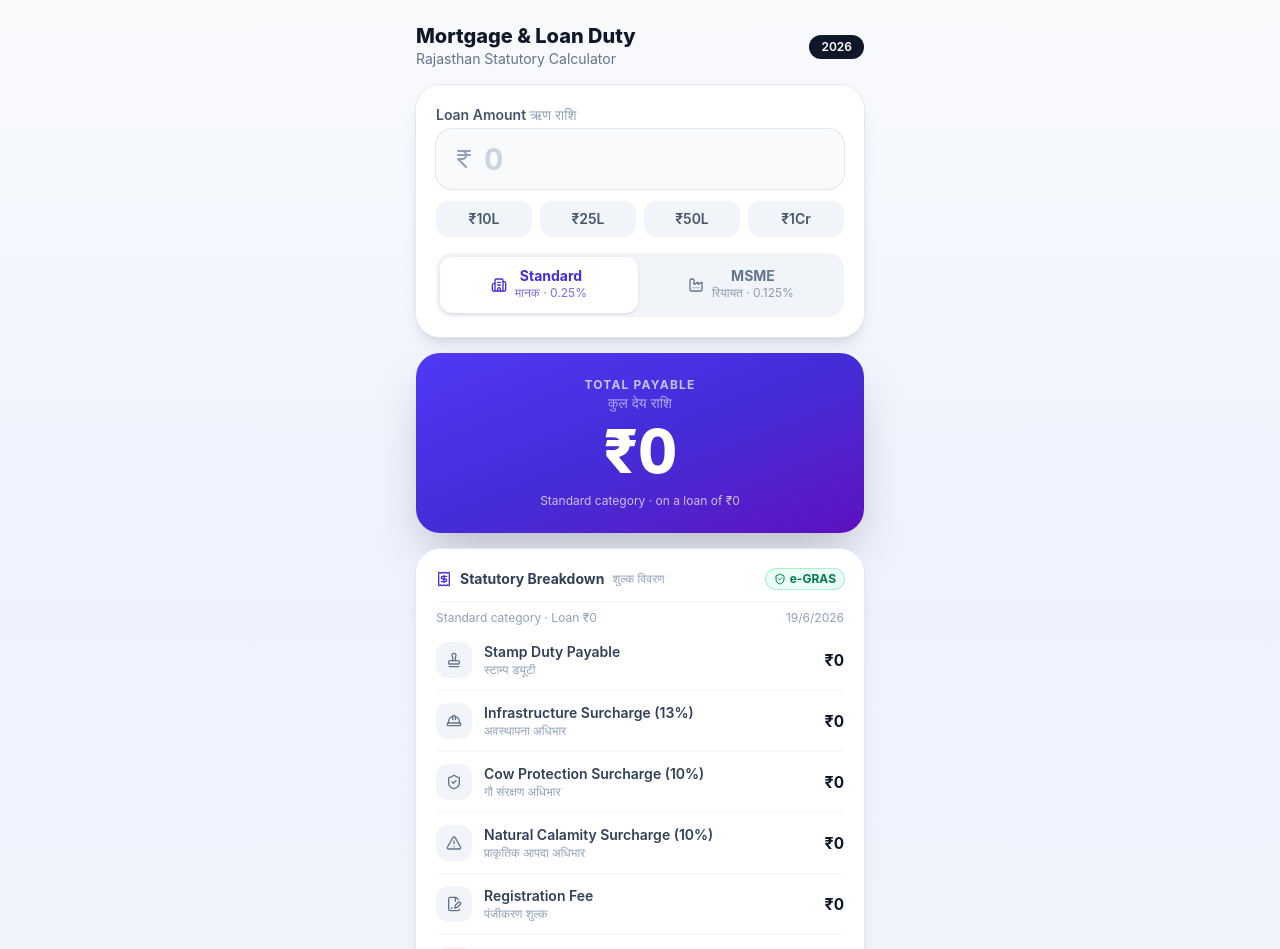
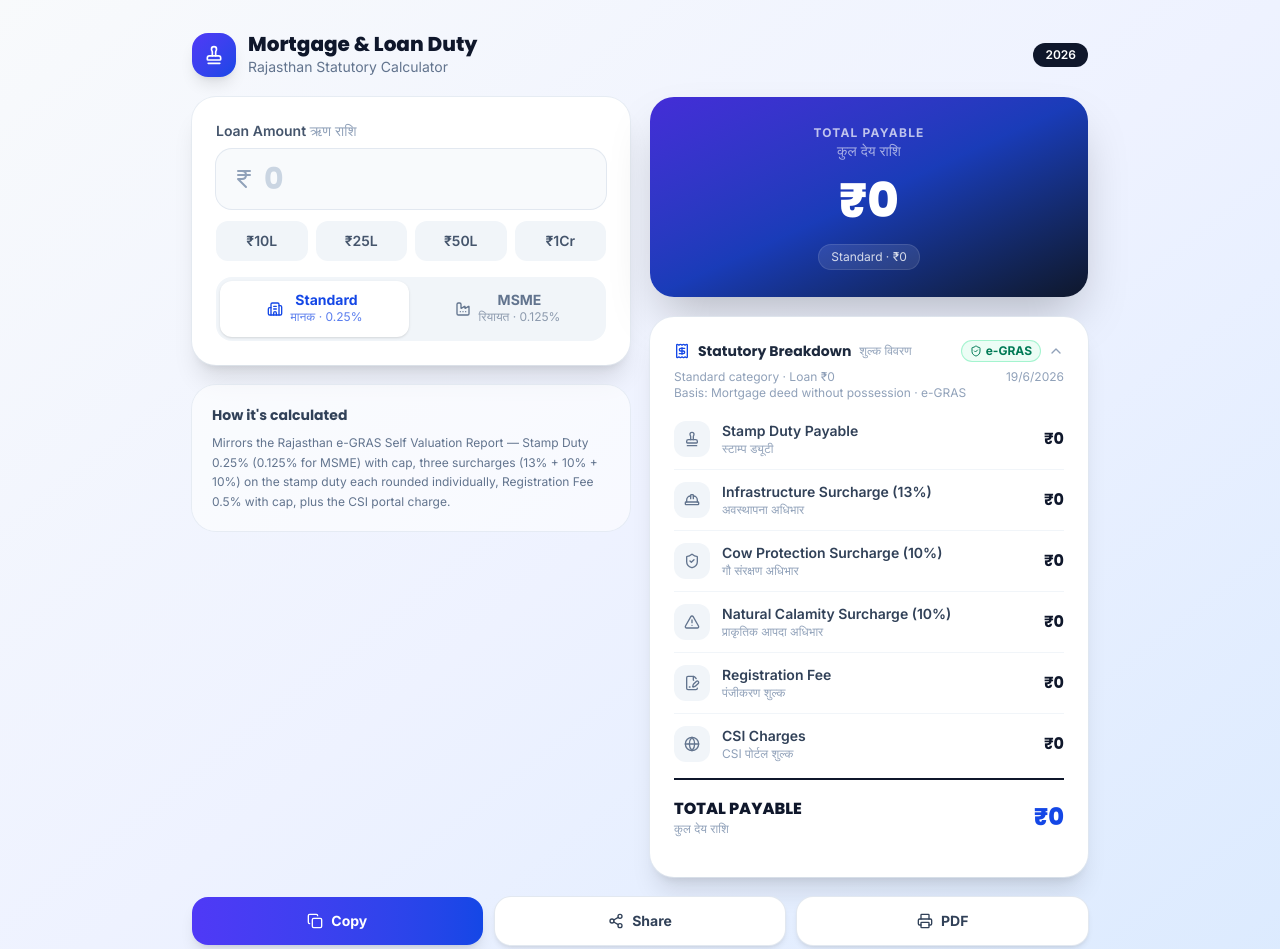
Before and after one commit to mglabs1012/mortgage-duty-app, a React (Vite) app: page / in a window 1280 px wide. Shown: the top 949 px of the page. Built offline with nearby package versions, Linux system fonts and the light colour scheme.

Commit message:
Updated UI

```diff
--- a/src/App.tsx
+++ b/src/App.tsx
@@ -13,11 +13,17 @@ import {
   Share2,
   Printer,
   ShieldCheck,
+  ChevronDown,
+  Copy,
+  Check,
 } from "lucide-react";
 
 // ============================================================
 //  CONFIG — edit these if your SRO / document type differs.
-//  Changing a value here updates the whole app; no logic edits.
+//  VERIFIED against the Rajasthan e-GRAS Self Valuation Report
+//  dated 18-06-2026, SRO AJMER-II, "Mortgage deed without
+//  possession" (Urban): Applicable Value Rs.14,25,000 ->
+//  SD 3,563 + Surcharge 1,175 + RF 7,125 + CSI 500 = Rs.12,363.
 // ============================================================
 const CSI_CHARGE = 500; // CSI portal charge for mortgage deeds (per e-GRAS receipt)
 const CSI_MIN_LOAN = 50000; // CSI applies only when loan amount exceeds this
@@ -54,25 +60,27 @@ type LedgerRowProps = {
 
 function LedgerRow({ icon: Icon, label, hindi, value, capped }: LedgerRowProps) {
   return (
-    <div className="flex items-center justify-between border-b border-slate-100 py-3">
+    <div className="flex items-center justify-between gap-2 border-b border-slate-100 py-3 last:border-b-0">
       <div className="flex min-w-0 items-center gap-3">
-        <div className="flex h-9 w-9 shrink-0 items-center justify-center rounded-xl bg-slate-100">
-          <Icon className="h-4 w-4 text-slate-500" />
+        <div className="flex h-9 w-9 shrink-0 items-center justify-center rounded-xl bg-slate-100 text-slate-500">
+          <Icon className="h-4 w-4" />
         </div>
         <div className="min-w-0">
-          <div className="flex flex-wrap items-center gap-2">
-            <span className="text-sm font-semibold text-slate-700">{label}</span>
+          <div className="flex flex-wrap items-center gap-1.5">
+            <span className="font-inter text-sm font-semibold text-slate-700">
+              {label}
+            </span>
             {capped && (
-              <span className="inline-flex items-center gap-1 rounded-full bg-amber-100 px-2 py-0.5 text-xs font-bold text-amber-700 ring-1 ring-amber-200">
+              <span className="inline-flex items-center gap-1 rounded-full bg-amber-100 px-1.5 py-0.5 text-xs font-bold text-amber-700 ring-1 ring-amber-200">
                 <AlertTriangle className="h-3 w-3" />
                 Max Cap
               </span>
             )}
           </div>
-          <span className="block text-xs text-slate-400">{hindi}</span>
+          <span className="block font-inter text-xs text-slate-400">{hindi}</span>
         </div>
       </div>
-      <span className="shrink-0 pl-2 text-base font-bold tabular-nums text-slate-900">
+      <span className="shrink-0 font-poppins text-sm font-bold tabular-nums text-slate-900 sm:text-base">
         {inr(value)}
       </span>
     </div>
@@ -83,6 +91,7 @@ export default function App() {
   const [raw, setRaw] = useState<string>("");
   const [category, setCategory] = useState<"Standard" | "MSME">("Standard");
   const [copied, setCopied] = useState<boolean>(false);
+  const [open, setOpen] = useState<boolean>(true);
 
   const loanAmount = Number(raw || 0);
   const isMsme = category === "MSME";
@@ -94,7 +103,6 @@ export default function App() {
   const stampCapped = rawStamp > stampCap;
   const stampDuty = Math.round(Math.min(rawStamp, stampCap));
 
-  // Each surcharge rounded individually (matches portal exactly)
   const infraSurcharge = Math.round(stampDuty * SURCHARGE_RATES.infrastructure);
   const cowSurcharge = Math.round(stampDuty * SURCHARGE_RATES.cowProtection);
   const calamitySurcharge = Math.round(stampDuty * SURCHARGE_RATES.naturalCalamity);
@@ -109,12 +117,6 @@ export default function App() {
   const grandTotal =
     stampDuty + infraSurcharge + cowSurcharge + calamitySurcharge + regFee + csi;
 
-  // Scale the giant total so it never overflows
-  const totalStr = inr(grandTotal);
-  let totalCls = "text-6xl";
-  if (totalStr.length >= 11) totalCls = "text-4xl";
-  else if (totalStr.length >= 9) totalCls = "text-5xl";
-
   const onChange = (e: React.ChangeEvent<HTMLInputElement>) => {
     const digits = e.target.value.replace(/[^0-9]/g, "").slice(0, 12);
     setRaw(digits);
@@ -127,10 +129,11 @@ export default function App() {
     { label: "₹1Cr", v: "10000000" },
   ];
 
+  // Deep-navy hero gradient; emerald variant for MSME
   const totalGrad = isMsme
-    ? "from-emerald-600 via-emerald-700 to-teal-800"
-    : "from-indigo-600 via-indigo-700 to-violet-800";
-  const accentText = isMsme ? "text-emerald-700" : "text-indigo-700";
+    ? "from-emerald-700 via-teal-800 to-slate-900"
+    : "from-indigo-700 via-blue-800 to-slate-900";
+  const accentText = isMsme ? "text-emerald-700" : "text-blue-700";
   const today = new Date().toLocaleDateString("en-IN");
 
   const buildSummary = () =>
@@ -151,6 +154,20 @@ export default function App() {
       `Matches Rajasthan e-GRAS calculation (for guidance).`,
     ].join("\n");
 
+  const flashCopied = () => {
+    setCopied(true);
+    setTimeout(() => setCopied(false), 1800);
+  };
+
+  const handleCopy = async () => {
+    try {
+      await navigator.clipboard.writeText(buildSummary());
+      flashCopied();
+    } catch {
+      /* clipboard unavailable */
+    }
+  };
+
   const handleShare = async () => {
     const text = buildSummary();
     try {
@@ -162,13 +179,11 @@ export default function App() {
         return;
       }
       await navigator.clipboard.writeText(text);
-      setCopied(true);
-      setTimeout(() => setCopied(false), 1800);
+      flashCopied();
     } catch {
       try {
         await navigator.clipboard.writeText(text);
-        setCopied(true);
-        setTimeout(() => setCopied(false), 1800);
+        flashCopied();
       } catch {
         /* user cancelled */
       }
@@ -177,71 +192,86 @@ export default function App() {
 
   const handlePrint = () => window.print();
 
+  const actionBase =
+    "flex items-center justify-center gap-2 rounded-2xl py-3.5 font-inter text-sm font-bold transition active:scale-95";
+
   return (
     <div
       id="app-bg"
-      className="min-h-screen w-full bg-gradient-to-b from-slate-50 via-indigo-50 to-slate-100 px-4 py-6"
+      className="font-inter min-h-screen w-full bg-gradient-to-br from-slate-50 via-indigo-50 to-blue-100 px-4 py-6 sm:px-6 sm:py-8"
     >
-      {/* Print rules: only the receipt prints, on clean white. */}
       <style>{`
+        @import url('https://fonts.googleapis.com/css2?family=Inter:wght@400;500;600;700&family=Poppins:wght@500;600;700;800&display=swap');
+        .font-inter { font-family: 'Inter', ui-sans-serif, system-ui, sans-serif; }
+        .font-poppins { font-family: 'Poppins', ui-sans-serif, system-ui, sans-serif; }
         @media print {
           .no-print { display: none !important; }
+          .breakdown-rows { display: block !important; }
           #app-bg { background: #ffffff !important; padding: 0 !important; }
           #receipt { box-shadow: none !important; border: 1px solid #e2e8f0; }
           @page { margin: 14mm; }
         }
       `}</style>
 
-      <div className="mx-auto flex w-full max-w-md flex-col gap-4">
+      <div className="mx-auto flex w-full max-w-md flex-col gap-5 lg:max-w-4xl">
         {/* Header */}
-        <div className="no-print flex items-center justify-between">
+        <header className="no-print flex items-center justify-between">
+          <div className="flex items-center gap-3">
+            <div className="flex h-11 w-11 items-center justify-center rounded-2xl bg-gradient-to-br from-indigo-600 to-blue-700 text-white shadow-lg">
+              <Stamp className="h-5 w-5" />
+            </div>
             <div>
-            <h1 className="text-xl font-extrabold leading-tight text-slate-900">
+              <h1 className="font-poppins text-lg font-extrabold leading-tight text-slate-900 sm:text-xl">
                 Mortgage &amp; Loan Duty
               </h1>
-            <p className="text-sm text-slate-500">Rajasthan Statutory Calculator</p>
+              <p className="font-inter text-xs text-slate-500 sm:text-sm">
+                Rajasthan Statutory Calculator
+              </p>
             </div>
-          <span className="rounded-full bg-slate-900 px-3 py-1 text-xs font-semibold text-white">
+          </div>
+          <span className="rounded-full bg-slate-900 px-3 py-1 font-inter text-xs font-semibold text-white">
             2026
           </span>
-        </div>
+        </header>
 
-        {/* TOP ZONE — Inputs */}
-        <div className="no-print rounded-3xl bg-white p-5 shadow-lg ring-1 ring-slate-200">
-          <div className="mb-1 flex items-center justify-between">
-            <label className="text-sm font-semibold text-slate-600">
+        {/* Responsive layout: control column + results column on lg */}
+        <div className="grid gap-5 lg:grid-cols-2 lg:items-start">
+          {/* LEFT — controls */}
+          <div className="flex flex-col gap-5">
+            <section className="no-print rounded-3xl bg-white p-5 shadow-xl ring-1 ring-slate-200/70 sm:p-6">
+              <label className="mb-2 block font-inter text-sm font-semibold text-slate-600">
                 Loan Amount{" "}
                 <span className="font-normal text-slate-400">ऋण राशि</span>
               </label>
-            {raw && (
-              <button
-                onClick={() => setRaw("")}
-                className="flex items-center gap-1 text-xs font-medium text-slate-400 hover:text-slate-600"
-              >
-                <X className="h-3.5 w-3.5" /> Clear
-              </button>
-            )}
-          </div>
 
-          <div className="flex items-center gap-2 rounded-2xl bg-slate-50 px-4 py-3 ring-1 ring-slate-200 focus-within:ring-2 focus-within:ring-indigo-400">
-            <IndianRupee className="h-6 w-6 shrink-0 text-slate-400" />
+              <div className="relative flex items-center rounded-2xl bg-slate-50 px-4 py-3 ring-1 ring-slate-200 transition focus-within:ring-2 focus-within:ring-blue-500">
+                <IndianRupee className="mr-2 h-6 w-6 shrink-0 text-slate-400" />
                 <input
                   value={grouped(raw)}
                   onChange={onChange}
                   inputMode="numeric"
                   type="text"
                   placeholder="0"
-              className="w-full bg-transparent text-3xl font-bold tabular-nums text-slate-900 outline-none placeholder:text-slate-300"
+                  className="font-poppins w-full bg-transparent pr-10 text-2xl font-bold tabular-nums text-slate-900 outline-none placeholder:text-slate-300 sm:text-3xl"
                 />
+                {raw && (
+                  <button
+                    onClick={() => setRaw("")}
+                    aria-label="Clear amount"
+                    className="absolute right-3 flex h-7 w-7 items-center justify-center rounded-full bg-red-50 text-red-600 ring-1 ring-red-200 transition hover:bg-red-100 active:scale-95"
+                  >
+                    <X className="h-4 w-4" />
+                  </button>
+                )}
               </div>
 
               {/* Quick presets */}
-          <div className="mt-3 flex gap-2">
+              <div className="mt-3 grid grid-cols-4 gap-2">
                 {presets.map((p) => (
                   <button
                     key={p.v}
                     onClick={() => setRaw(p.v)}
-                className="flex-1 rounded-xl bg-slate-100 py-2 text-sm font-semibold text-slate-600 hover:bg-slate-200"
+                    className="font-inter rounded-xl bg-slate-100 py-2.5 text-xs font-semibold text-slate-600 transition hover:bg-slate-200 active:scale-95 sm:text-sm"
                   >
                     {p.label}
                   </button>
@@ -249,11 +279,11 @@ export default function App() {
               </div>
 
               {/* Segmented control */}
-          <div className="mt-4 flex gap-1 rounded-2xl bg-slate-100 p-1">
+              <div className="mt-4 grid grid-cols-2 gap-1 rounded-2xl bg-slate-100 p-1">
                 <button
                   onClick={() => setCategory("Standard")}
-              className={`flex flex-1 items-center justify-center gap-2 rounded-xl py-3 text-sm font-bold transition ${
-                !isMsme ? "bg-white text-indigo-700 shadow" : "text-slate-500"
+                  className={`flex items-center justify-center gap-2 rounded-xl py-3 font-inter text-sm font-bold transition ${
+                    !isMsme ? "bg-white text-blue-700 shadow" : "text-slate-500"
                   }`}
                 >
                   <Building2 className="h-4 w-4" />
@@ -266,8 +296,10 @@ export default function App() {
                 </button>
                 <button
                   onClick={() => setCategory("MSME")}
-              className={`flex flex-1 items-center justify-center gap-2 rounded-xl py-3 text-sm font-bold transition ${
-                isMsme ? "bg-white text-emerald-700 shadow" : "text-slate-500"
+                  className={`flex items-center justify-center gap-2 rounded-xl py-3 font-inter text-sm font-bold transition ${
+                    isMsme
+                      ? "bg-white text-emerald-700 shadow"
+                      : "text-slate-500"
                   }`}
                 >
                   <Factory className="h-4 w-4" />
@@ -279,50 +311,94 @@ export default function App() {
                   </span>
                 </button>
               </div>
+            </section>
+
+            {/* Desktop-only helper card to balance the column */}
+            <div className="no-print hidden rounded-3xl bg-white/60 p-5 ring-1 ring-slate-200/70 lg:block">
+              <p className="font-poppins text-sm font-bold text-slate-700">
+                How it&apos;s calculated
+              </p>
+              <p className="mt-2 font-inter text-xs leading-relaxed text-slate-500">
+                Mirrors the Rajasthan e-GRAS Self Valuation Report — Stamp Duty
+                0.25% (0.125% for MSME) with cap, three surcharges
+                (13% + 10% + 10%) on the stamp duty each rounded individually,
+                Registration Fee 0.5% with cap, plus the CSI portal charge.
+              </p>
+            </div>
           </div>
 
-        {/* CENTRAL ZONE — Grand Total */}
+          {/* RIGHT — results */}
+          <div className="flex flex-col gap-5">
+            {/* Total hero */}
             <div
-          className={`no-print rounded-3xl bg-gradient-to-br ${totalGrad} p-6 text-center shadow-2xl`}
+              className={`no-print overflow-hidden rounded-3xl bg-gradient-to-br ${totalGrad} p-6 text-center shadow-2xl sm:p-7`}
             >
-          <p className="text-xs font-bold uppercase tracking-widest text-white/70">
+              <p className="font-inter text-xs font-bold uppercase tracking-widest text-white/70">
                 Total Payable
               </p>
-          <p className="text-sm text-white/60">कुल देय राशि</p>
-          <p className={`mt-2 font-extrabold tabular-nums text-white ${totalCls}`}>
-            {totalStr}
-          </p>
-          <p className="mt-3 text-xs text-white/70">
-            {category} category · on a loan of {inr(loanAmount)}
+              <p className="font-inter text-sm text-white/60">कुल देय राशि</p>
+              <div className="flex h-16 items-center justify-center sm:h-20">
+                <p className="font-poppins whitespace-nowrap text-4xl font-extrabold tabular-nums text-white sm:text-5xl">
+                  {inr(grandTotal)}
                 </p>
               </div>
+              <div className="mt-1 inline-flex items-center gap-2 rounded-full bg-white/10 px-3 py-1 ring-1 ring-white/20">
+                <span className="font-inter text-xs text-white/80">
+                  {category} · {inr(loanAmount)}
+                </span>
+              </div>
+            </div>
 
-        {/* BOTTOM ZONE — Receipt Ledger (this is what prints) */}
+            {/* Breakdown (this is what prints) */}
             <div
               id="receipt"
-          className="rounded-3xl bg-white px-5 py-2 shadow-lg ring-1 ring-slate-200"
+              className="rounded-3xl bg-white p-5 shadow-xl ring-1 ring-slate-200/70 sm:p-6"
             >
-          <div className="flex items-center justify-between border-b border-slate-100 py-3">
+              {/* Print-only title */}
+              <div className="mb-2 hidden font-poppins text-base font-bold text-slate-900 print:block">
+                Rajasthan Mortgage &amp; Loan Duty — Statutory Receipt
+              </div>
+
+              {/* Collapsible header */}
+              <button
+                onClick={() => setOpen(!open)}
+                className="flex w-full items-center justify-between gap-2"
+              >
                 <div className="flex items-center gap-2">
                   <Receipt className={`h-4 w-4 ${accentText}`} />
-              <span className="text-sm font-bold text-slate-700">
+                  <span className="font-poppins text-sm font-bold text-slate-800">
                     Statutory Breakdown
                   </span>
-              <span className="text-xs text-slate-400">शुल्क विवरण</span>
+                  <span className="hidden font-inter text-xs text-slate-400 sm:inline">
+                    शुल्क विवरण
+                  </span>
                 </div>
-            <span className="inline-flex items-center gap-1 rounded-full bg-emerald-50 px-2 py-0.5 text-xs font-bold text-emerald-700 ring-1 ring-emerald-200">
+                <div className="flex items-center gap-2">
+                  <span className="inline-flex items-center gap-1 rounded-full bg-emerald-50 px-2 py-0.5 font-inter text-xs font-bold text-emerald-700 ring-1 ring-emerald-200">
                     <ShieldCheck className="h-3 w-3" />
                     e-GRAS
                   </span>
+                  <ChevronDown
+                    className={`no-print h-4 w-4 text-slate-400 transition-transform ${
+                      open ? "rotate-180" : ""
+                    }`}
+                  />
                 </div>
+              </button>
 
-          <div className="flex items-center justify-between pt-2 pb-1 text-xs text-slate-400">
+              {/* Context line */}
+              <div className="mt-2 flex flex-wrap items-center justify-between gap-1 font-inter text-xs text-slate-400">
                 <span>
                   {category} category · Loan {inr(loanAmount)}
                 </span>
                 <span>{today}</span>
               </div>
+              <div className="font-inter text-xs text-slate-400">
+                Basis: Mortgage deed without possession · e-GRAS
+              </div>
 
+              {/* Collapsible rows (always shown when printing) */}
+              <div className={`breakdown-rows mt-2 ${open ? "" : "hidden"}`}>
                 <LedgerRow
                   icon={Stamp}
                   label="Stamp Duty Payable"
@@ -361,40 +437,54 @@ export default function App() {
                   hindi="CSI पोर्टल शुल्क"
                   value={csi}
                 />
+              </div>
 
-          {/* TOTAL PAYABLE row */}
-          <div className="mt-1 flex items-center justify-between border-t-2 border-slate-900 py-4">
+              {/* TOTAL PAYABLE — always visible */}
+              <div className="mt-1 flex items-center justify-between gap-2 border-t-2 border-slate-900 py-4">
                 <div>
-              <span className="text-base font-extrabold text-slate-900">
+                  <span className="font-poppins text-base font-extrabold text-slate-900">
                     TOTAL PAYABLE
                   </span>
-              <span className="block text-xs text-slate-400">कुल देय राशि</span>
+                  <span className="block font-inter text-xs text-slate-400">
+                    कुल देय राशि
+                  </span>
                 </div>
-            <span className={`text-2xl font-extrabold tabular-nums ${accentText}`}>
+                <span
+                  className={`font-poppins text-2xl font-extrabold tabular-nums ${accentText}`}
+                >
                   {inr(grandTotal)}
                 </span>
               </div>
             </div>
+          </div>
+        </div>
 
-        {/* Action buttons */}
-        <div className="no-print flex gap-3">
+        {/* Actions */}
+        <div className="no-print grid grid-cols-3 gap-2 sm:gap-3">
+          <button
+            onClick={handleCopy}
+            className={`${actionBase} bg-gradient-to-r from-indigo-600 to-blue-700 text-white shadow-lg hover:from-indigo-700 hover:to-blue-800`}
+          >
+            {copied ? <Check className="h-4 w-4" /> : <Copy className="h-4 w-4" />}
+            {copied ? "Copied" : "Copy"}
+          </button>
           <button
             onClick={handleShare}
-            className="flex flex-1 items-center justify-center gap-2 rounded-2xl bg-slate-900 py-3.5 text-sm font-bold text-white shadow-lg hover:bg-slate-800"
+            className={`${actionBase} bg-white text-slate-700 shadow-md ring-1 ring-slate-200 hover:bg-slate-50`}
           >
             <Share2 className="h-4 w-4" />
-            {copied ? "Copied!" : "Share"}
+            Share
           </button>
           <button
             onClick={handlePrint}
-            className="flex flex-1 items-center justify-center gap-2 rounded-2xl bg-white py-3.5 text-sm font-bold text-slate-700 shadow-lg ring-1 ring-slate-200 hover:bg-slate-50"
+            className={`${actionBase} bg-white text-slate-700 shadow-md ring-1 ring-slate-200 hover:bg-slate-50`}
           >
             <Printer className="h-4 w-4" />
-            Save PDF
+            PDF
           </button>
         </div>
 
-        <p className="px-2 text-center text-xs leading-relaxed text-slate-400">
+        <p className="no-print px-2 text-center font-inter text-xs leading-relaxed text-slate-400">
           For guidance only. Verify against the prevailing Rajasthan Stamp &amp;
           Registration / e-GRAS schedule before relying on figures.
         </p>
```
Lines whose indentation alone changed are shown as unchanged.
